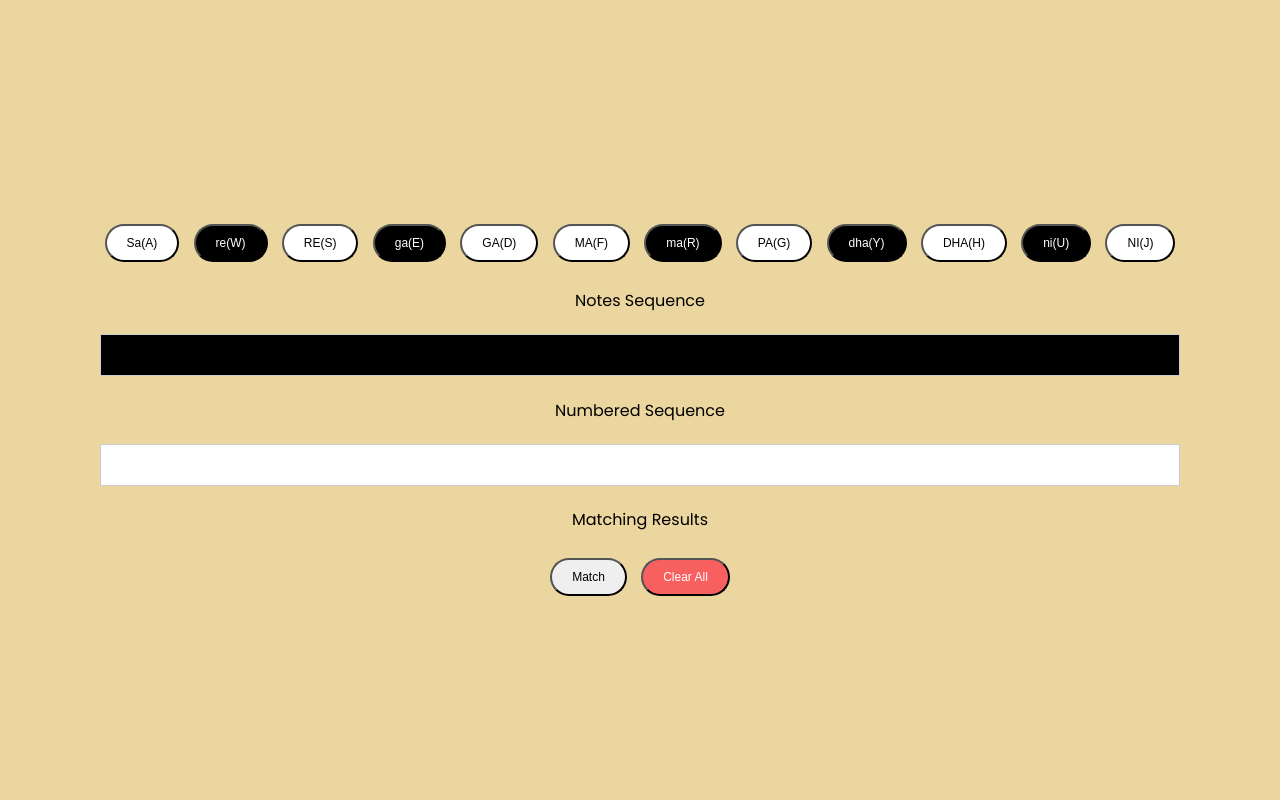
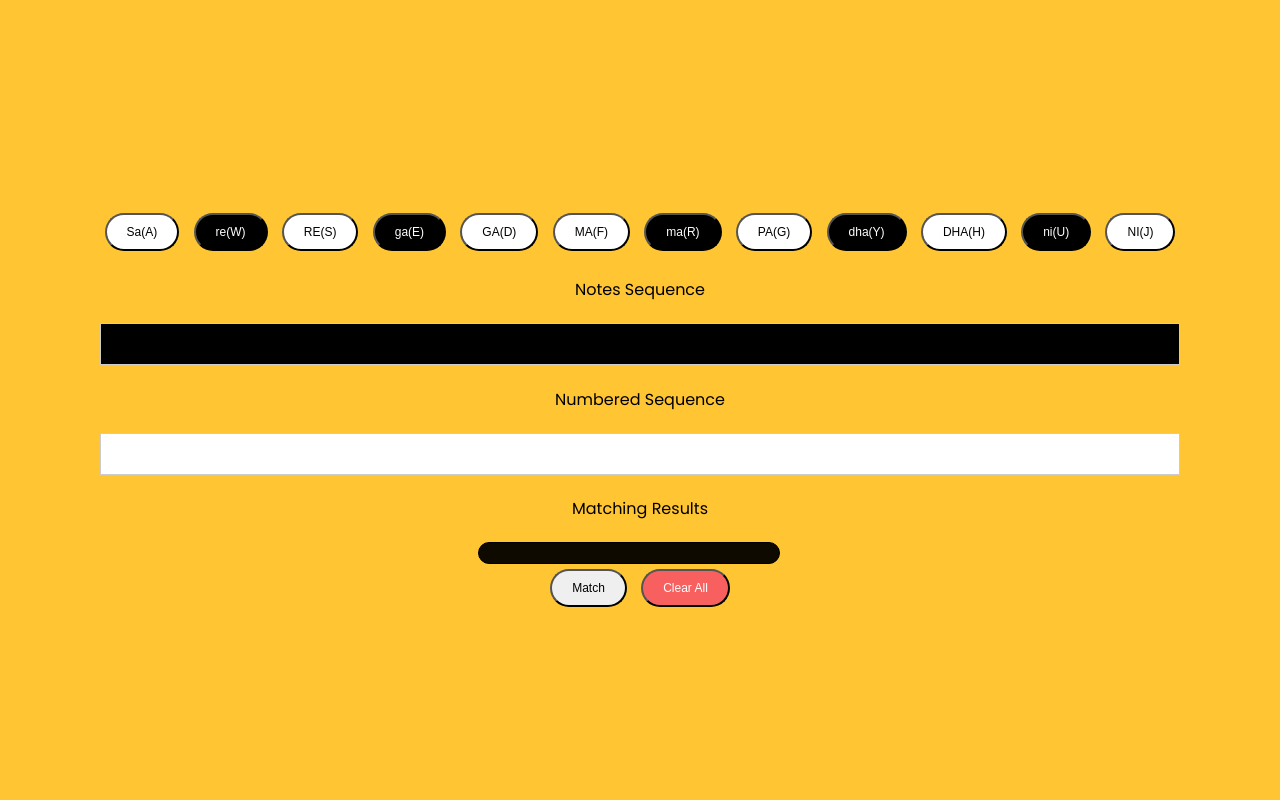
Before and after one commit to RajeevDash007/CD_2, a Flask app: page / in a window 1280 px wide. Run offline with Flask 3, Linux system fonts and the light colour scheme.

Commit message:
UI changes

```diff
--- a/app.py
+++ b/app.py
@@ -95,3 +95,4 @@ def process_sequence():
 
 if __name__ == '__main__':
     app.run(debug=True)
+    app.config["TEMPLATES_AUTO_RELOAD"] = True
--- a/static/styles.css
+++ b/static/styles.css
@@ -9,7 +9,7 @@ body {
     height: 100vh;
     background-color: #f5f5f5;
     font-family: 'Poppins', sans-serif;
-    background-color: rgb(236, 214, 159);
+    background-color: rgb(255, 197, 50);
   }
 
   h4{
@@ -72,3 +72,19 @@ body {
     background-color: black;
     color: white;
   }
+  .matchResultBox{
+
+    padding: 0% 35%;
+  }
+  #match-results-box{
+    width: 300px;
+    min-height: 20px;
+    border: 1px solid black;
+    background-color: rgb(14, 10, 0);
+    border-radius: 30px;
+    color: white;
+  }
+
+  #match-results-box p:nth-child(1){
+    color: #18f110;
+  }
--- a/templates/index.html
+++ b/templates/index.html
@@ -28,7 +28,9 @@
     <h4>Numbered Sequence</h4>
     <div id="numbered-sequence-box"></div>
     <h4>Matching Results</h4>
-    <div id="match-results-box"></div>
+    <div class="matchResultBox">
+      <div id="match-results-box"></div>
+  </div>
     <button onclick="matchSequence()">Match</button>
     <button onclick="reloadPage()" class="clearBtn">Clear All</button>
   </div>
```
